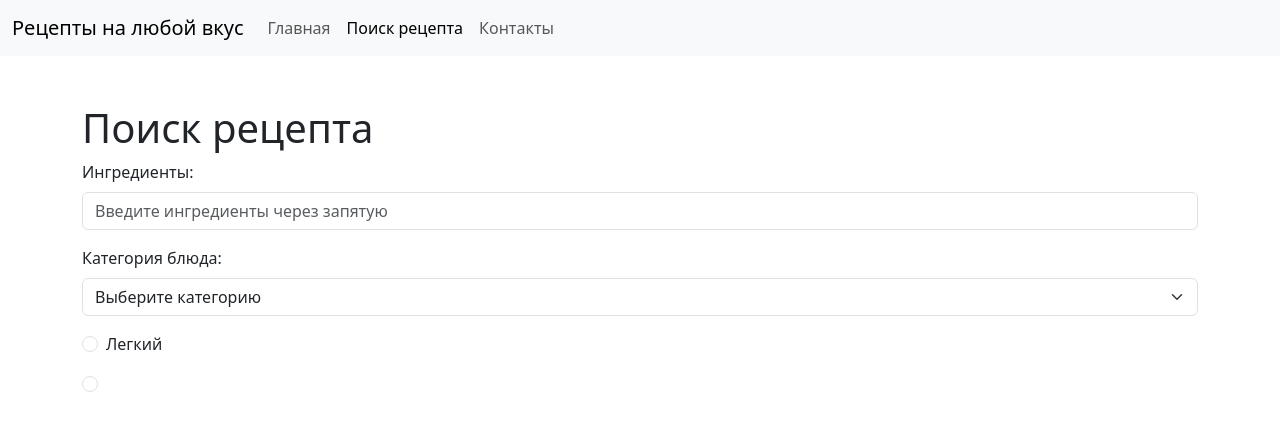
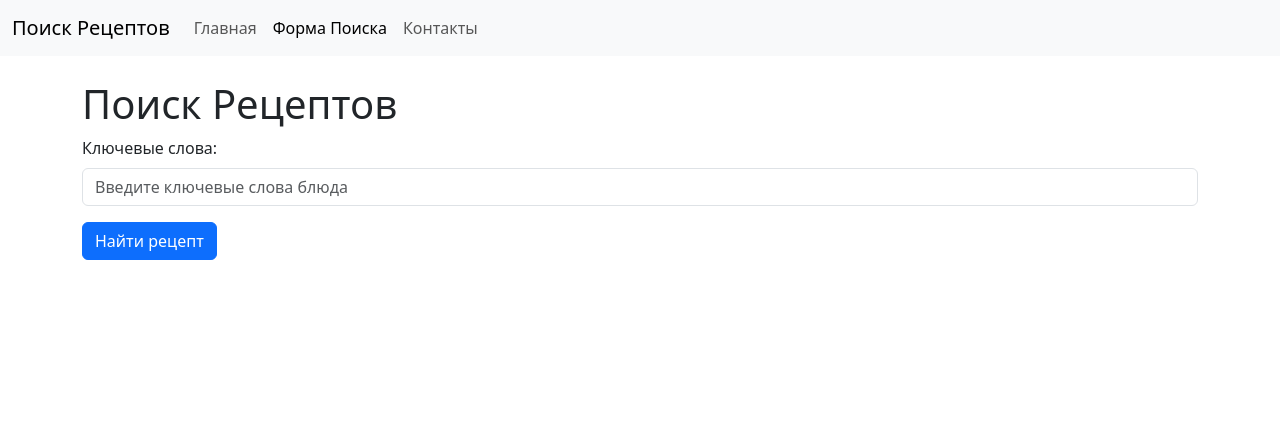
Before and after one commit to Terry4ka/cook, a plain HTML site: page templates/search_form.html in a window 1280 px wide. Drawn offline with nearby package versions, Linux system fonts and the light colour scheme.

Commit message:
Update search_form.html

```diff
--- a/templates/search_form.html
+++ b/templates/search_form.html
@@ -3,56 +3,45 @@
 <head>
     <meta charset="UTF-8">
     <meta name="viewport" content="width=device-width, initial-scale=1.0">
-    <title>Поиск рецепта</title>
-    <!-- Подключаем Bootstrap -->
-    <link href="https://cdn.jsdelivr.net/npm/bootstrap@5.3.0-alpha1/dist/css/bootstrap.min.css" rel="stylesheet" integrity="sha384-GLhlTQ8iRABdZLl6O3oVMWSktQXK1xIjWoKUIE3iIGMigMzskDOrsDZmCJliOt8VA" crossorigin="anonymous">
+    <title>Поиск Рецептов | Форма Поиска</title>
+    <!-- Подключение Bootstrap -->
+    <link href="https://cdn.jsdelivr.net/npm/bootstrap@5.3.0-alpha1/dist/css/bootstrap.min.css" rel="stylesheet" integrity="sha384-GLhlTQ8iRABdZLl6O3oVMWSktQXH6nwn1vlkX1V8PJsNA+12VbutYe+XWVorK0x" crossorigin="anonymous">
 </head>
 <body>
     <nav class="navbar navbar-expand-lg bg-light">
         <div class="container-fluid">
-            <a class="navbar-brand" href="#">Рецепты на любой вкус</a>
+            <a class="navbar-brand" href="#">Поиск Рецептов</a>
             <button class="navbar-toggler" type="button" data-bs-toggle="collapse" data-bs-target="#navbarNav" aria-controls="navbarNav" aria-expanded="false" aria-label="Toggle navigation">
                 <span class="navbar-toggler-icon"></span>
             </button>
             <div class="collapse navbar-collapse" id="navbarNav">
                 <ul class="navbar-nav">
                     <li class="nav-item">
-                        <a class="nav-link" href="index.html">Главная</a>
+                        <a class="nav-link" href="/">Главная</a>
                     </li>
                     <li class="nav-item">
-                        <a class="nav-link active" aria-current="page" href="search_form.html">Поиск рецепта</a>
+                        <a class="nav-link active" href="/search">Форма Поиска</a>
                     </li>
                     <li class="nav-item">
-                        <a class="nav-link" href="contact.html">Контакты</a>
+                        <a class="nav-link" href="/contact">Контакты</a>
                     </li>
                 </ul>
             </div>
         </div>
     </nav>
 
-    <div class="container mt-5">
-        <h1>Поиск рецепта</h1>
+    <div class="container mt-4">
+        <h1>Поиск Рецептов</h1>
+        <form action="/search" method="post">
+            <div class="mb-3">
+                <label for="keywords" class="form-label">Ключевые слова:</label>
+                <input type="text" class="form-control" id="keywords" name="keywords" placeholder="Введите ключевые слова блюда">
+            </div>
+            <button type="submit" class="btn btn-primary">Найти рецепт</button>
+        </form>
+    </div>
 
-        <form action="/recipes" method="get">
-            <div class="mb-3">
-                <label for="ingredients" class="form-label">Ингредиенты:</label>
-                <input type="text" class="form-control" id="ingredients" placeholder="Введите ингредиенты через запятую">
-            </div>
-
-            <div class="mb-3">
-                <label for="category" class="form-label">Категория блюда:</label>
-                <select class="form-select" id="category" name="category">
-                    <option value="">Выберите категорию</option>
-                    <option value="appetizers">Закуски</option>
-                    <option value="desserts">Десерты</option>
-                    <option value="soup">Супы</option>
-                    <option value="main-dish">Основные блюда</option>
-                </select>
-            </div>
-
-            <div class="mb-3 form-check">
-                <input type="radio" class="form-check-input" id="easy" name="difficulty" value="easy">
-                <label class="form-check-label" for="easy">Легкий</label>
-            </div>
-            <div class="mb-3 form-check">
-                <input type="radio" class="form-check-input" id="medium" name="difficulty" value="medium">
+    <!-- Подключение скрипта Bootstrap -->
+    <script src="https://cdn.jsdelivr.net/npm/bootstrap@5.3.0-alpha1/dist/js/bootstrap.bundle.min.js" integrity="sha384-w76AqPfDkMBDXo30jS1Sgez6pr3x5MlQ1ZAGC+nuZB+EYdgRZgiwxhTBTkF7CXvN" crossorigin="anonymous"></script>
+</body>
+</html>
```
